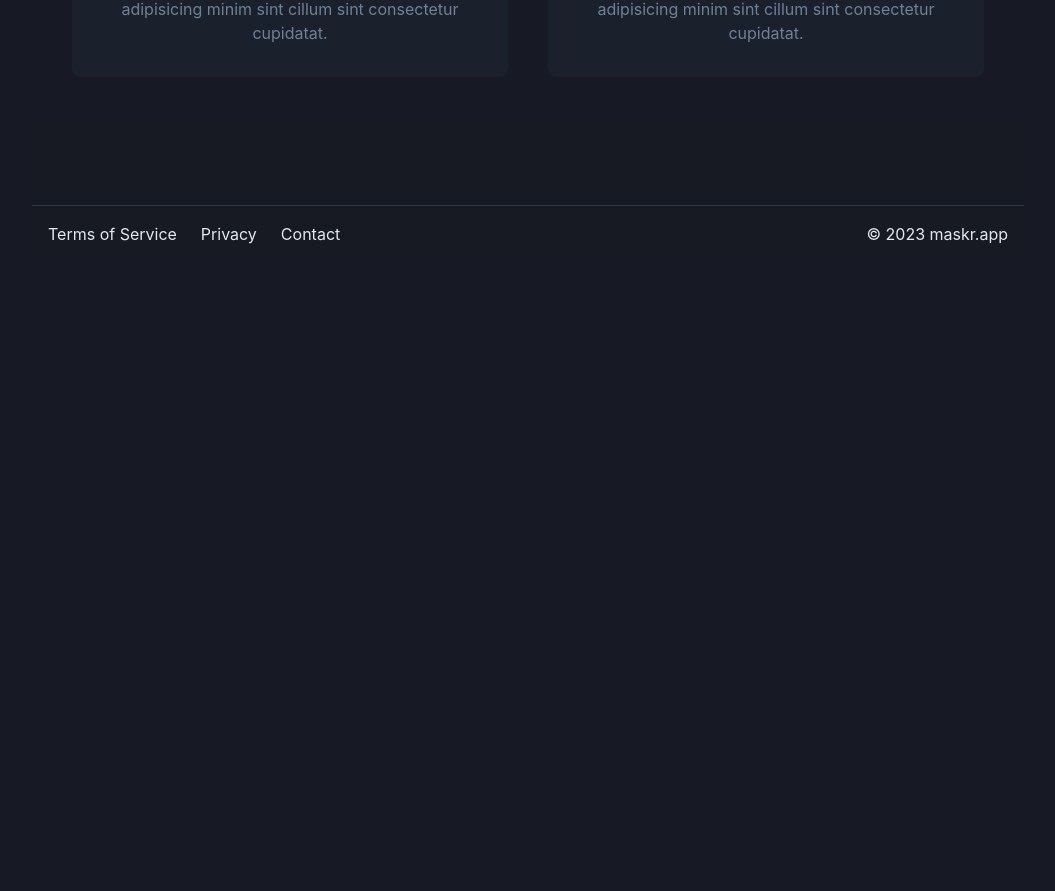
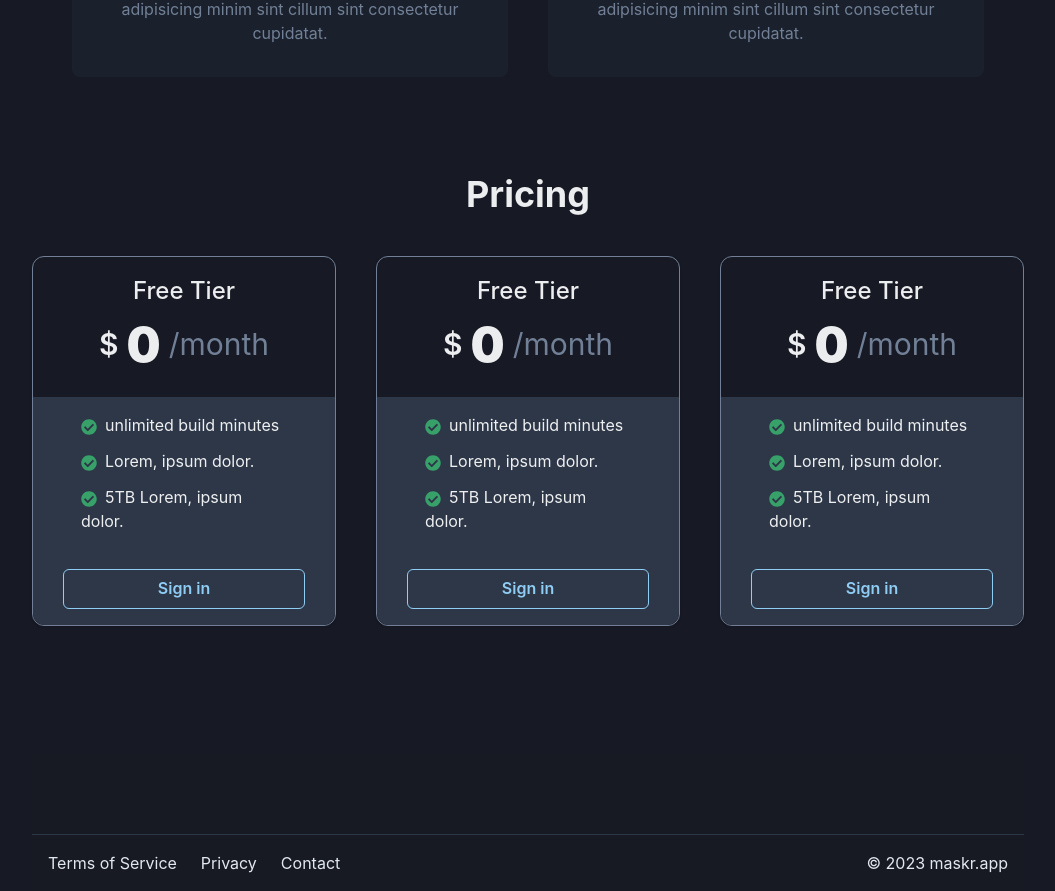
Before and after one commit to maskrapp/landing, a Next.js app: page / in a window 1280 px wide. Shown: the part 959-1850 px from the top of the page, without its empty margins (112-1167 px from the left). Before the commit the page ends 1221 px from the top, so only its background shows below. Built offline with nearby package versions, Linux system fonts and the light colour scheme.

Commit message:
feat: add wip pricing component

```diff
--- a/package.json
+++ b/package.json
@@ -23,6 +23,7 @@
     "next": "13.1.3",
     "react": "18.2.0",
     "react-dom": "18.2.0",
+    "react-icons": "^4.7.1",
     "typescript": "4.9.4"
   }
 }
--- a/src/components/Pricing.tsx
+++ b/src/components/Pricing.tsx
@@ -1,9 +1,91 @@
-import { Box, Heading } from "@chakra-ui/react";
+import {
+  Box,
+  Button,
+  Heading,
+  HStack,
+  List,
+  ListIcon,
+  ListItem,
+  Stack,
+  Text,
+  useColorModeValue,
+  VStack,
+} from "@chakra-ui/react";
+import { FaCheckCircle } from "react-icons/fa";
+
+// TODO: make this customizable
+const PriceCard = ({}: {}) => {
+  return (
+    <Box
+      mb={4}
+      shadow="base"
+      borderWidth="1px"
+      alignSelf={{ base: "center", lg: "flex-start" }}
+      borderColor={useColorModeValue("gray.200", "gray.500")}
+      borderRadius={"xl"}
+    >
+      <Box py={4} px={12}>
+        <Text fontWeight="500" fontSize="2xl">
+          Free Tier
+        </Text>
+        <HStack justifyContent="center">
+          <Text fontSize="3xl" fontWeight="600">
+            $
+          </Text>
+          <Text fontSize="5xl" fontWeight="900">
+            0
+          </Text>
+          <Text fontSize="3xl" color="gray.500">
+            /month
+          </Text>
+        </HStack>
+      </Box>
+      <VStack
+        bg={useColorModeValue("gray.50", "gray.700")}
+        py={4}
+        borderBottomRadius={"xl"}
+      >
+        <List spacing={3} textAlign="start" px={12}>
+          <ListItem>
+            <ListIcon as={FaCheckCircle} color="green.500" />
+            unlimited build minutes
+          </ListItem>
+          <ListItem>
+            <ListIcon as={FaCheckCircle} color="green.500" />
+            Lorem, ipsum dolor.
+          </ListItem>
+          <ListItem>
+            <ListIcon as={FaCheckCircle} color="green.500" />
+            5TB Lorem, ipsum dolor.
+          </ListItem>
+        </List>
+        <Box w="80%" pt={7}>
+          <Button w="full" colorScheme="blue" variant="outline">
+            Sign in
+          </Button>
+        </Box>
+      </VStack>
+    </Box>
+  );
+};
 
 export const Pricing = () => {
   return (
-    <Box id="pricing" p={4}>
-      <Heading fontSize={"3xl"}>Pricing</Heading>
+    <Box py={12}>
+      <Heading as="h1" fontSize="4xl" textAlign="center">
+        Pricing
+      </Heading>
+      <Stack
+        direction={{ base: "column", md: "row" }}
+        textAlign="center"
+        justify="center"
+        spacing={{ base: 4, lg: 10 }}
+        py={10}
+      >
+        <PriceCard />
+        <PriceCard />
+        <PriceCard />
+      </Stack>
     </Box>
   );
 };
--- a/src/pages/index.tsx
+++ b/src/pages/index.tsx
@@ -2,6 +2,7 @@
 import { Footer } from "@/components/Footer";
 import { Header } from "@/components/Header";
 import { Hero } from "@/components/Hero";
+import { Pricing } from "@/components/Pricing";
 import { Container, Stack } from "@chakra-ui/react";
 import Head from "next/head";
 
@@ -24,6 +25,7 @@
         <Header />
         <Hero />
         <Features />
+        <Pricing />
         <Footer />
       </Stack>
     </>
```
Also changed, not shown: 1 other file (tests, documents, lock files or other folders).
